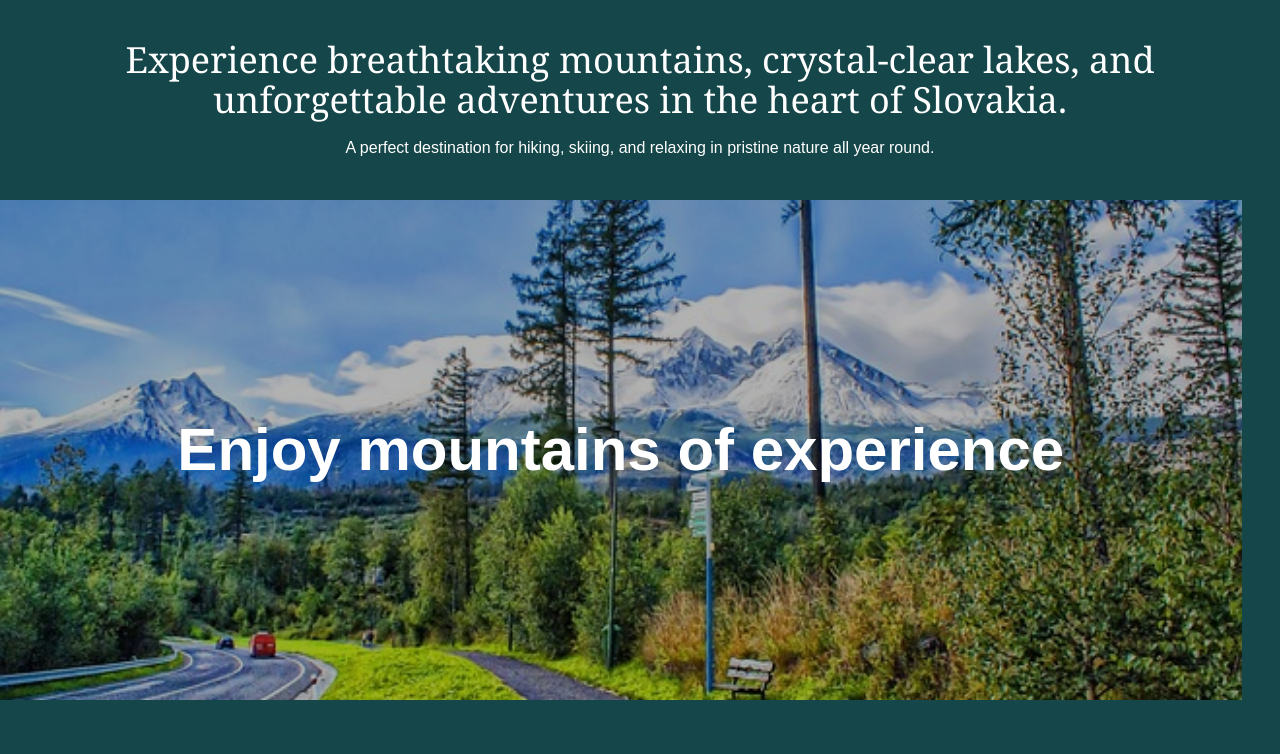
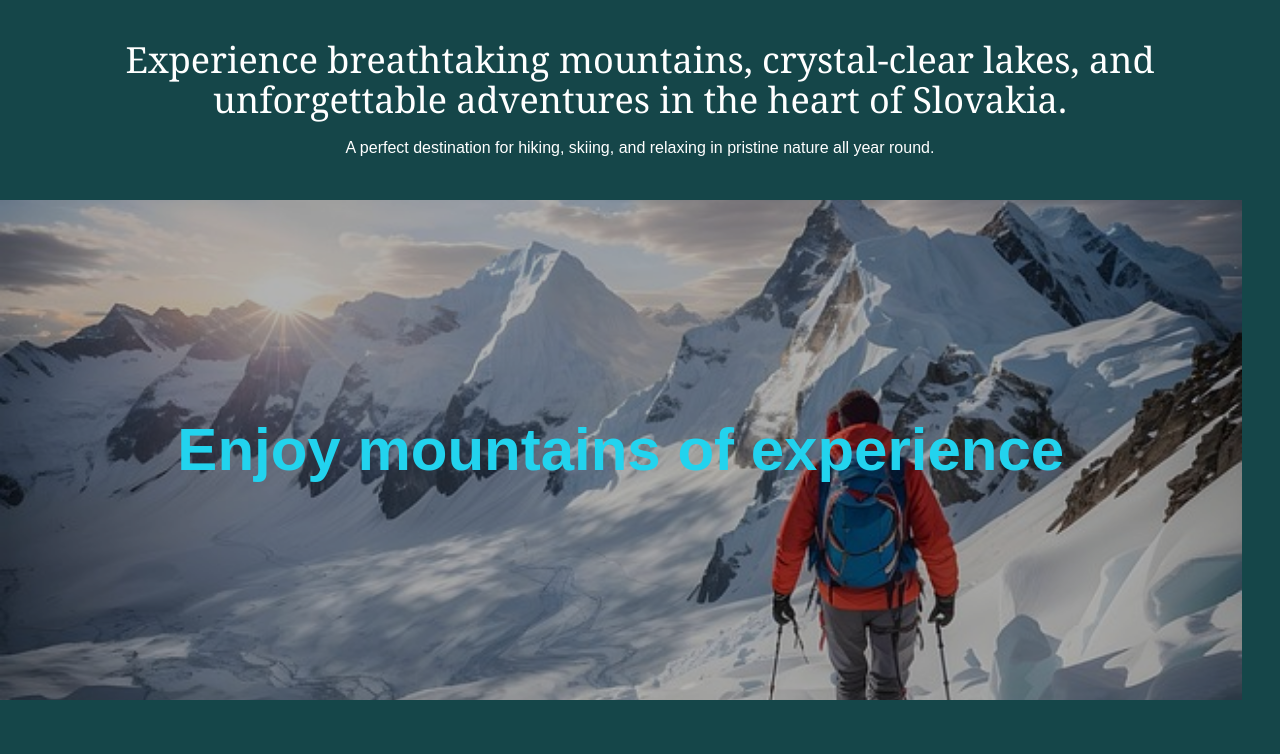
Before and after one commit to CatherinneJ/high-tatras-app, a React (Vite) app: page / in a window 1280 px wide. Shown: the top 754 px of the page. Built offline with nearby package versions, Linux system fonts and the light colour scheme.

Commit message:
Add component Button.jsx

```diff
--- /dev/null
+++ b/src/components/Button.jsx
@@ -0,0 +1,17 @@
+import React from 'react'
+
+const Button = ({ text, className, id }) => {
+  return (
+    <a className={`${className ?? ''} cta-wrapper`}>
+        <div className="cta-button group">
+            <div className="bg-circle" />
+            <p className="text">{text}</p>
+        </div>
+        <div className="arrow-wrap">
+            <img src="/images/arrow.svg" alt="arrow" />
+        </div>
+    </a>
+  )
+}
+
+export default Button
--- a/src/sections/Contact.jsx
+++ b/src/sections/Contact.jsx
@@ -1,4 +1,5 @@
 import React from 'react'
+import Button from '../components/Button'
 
 const Contact = () => {
   return (
@@ -9,6 +10,11 @@ const Contact = () => {
             <div className="md:w-[40%]">
                 <h1 className="text-3xl font-serif md:text-3xl text-left text-white">Planning your trip or have questions? </h1>
                 <p className="italic text-gold text-3xl font-serif underline mt-4">Send us a hi</p>
+                <Button
+                className="md:w-80 md:h-16 w-60 h-12"
+                id="button"
+                text="contact"
+                />
             </div>
             <div className="mt-10 md:mt-0 md:w-[40%] space-y-6">
                 <div>
--- a/src/sections/Hero.jsx
+++ b/src/sections/Hero.jsx
@@ -21,7 +21,7 @@ const Hero = () => {
       {/* Banner picture */}
       <div className=" hero-banner z-10 md:h-[420px] lg:h-[500px] mb-10">
         <img
-          src="/images/mountains.jpg"
+          src="/images/mountains-4.jpg"
           alt="Mountains"
           className="hero-banner"
         />
@@ -31,7 +31,7 @@ const Hero = () => {
 
         {/* Text over banner */}
         <div className="absolute inset-0 flex items-center justify-center z-30">
-          <h1 className="text-white text-4xl md:text-5xl lg:text-6xl font-bold text-center">
+          <h1 className="text-cyan-400 text-4xl md:text-5xl lg:text-6xl font-bold text-center">
             Enjoy mountains of experience
           </h1>
         </div>
```
Also changed, not shown: public/images/mountains-4.jpg (renamed from public/images/ai-image-8356774_640.jpg).
